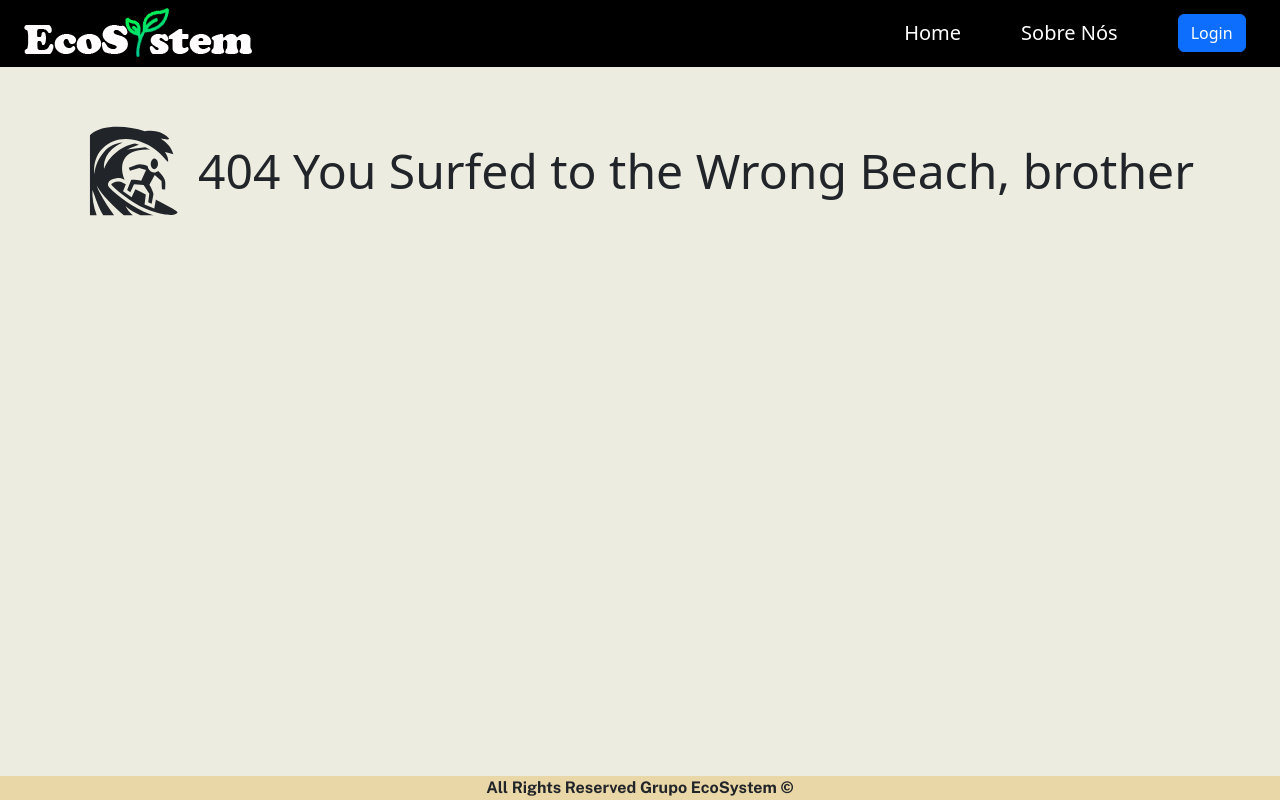
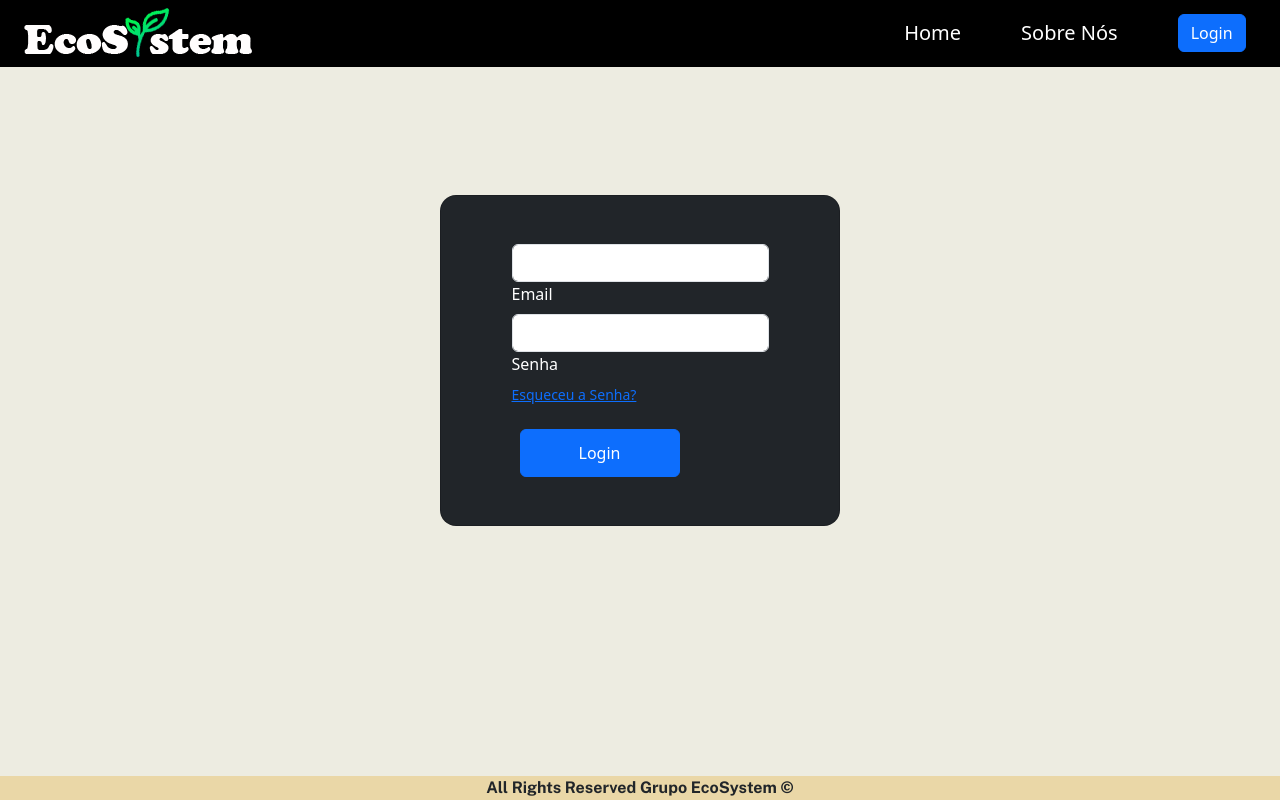
Before and after one commit to GiantMazelliWasHere/GS-Front_Web, a React (Vite) app in the folder ecosystem/: page /teste in a window 1280 px wide. Before the commit this address had no page. Built offline with nearby package versions, Linux system fonts and the light colour scheme; a web font is replaced by a local one.

Commit message:
validação de login

```diff
--- a/ecosystem/package.json
+++ b/ecosystem/package.json
@@ -18,6 +18,7 @@
     "react-bootstrap": "^2.10.2",
     "react-dom": "^18.2.0",
     "react-icons": "^5.2.1",
+    "react-router": "^6.23.1",
     "react-router-dom": "^6.23.1",
     "sass": "^1.77.3"
   },
--- a/ecosystem/src/Pages/Login.jsx
+++ b/ecosystem/src/Pages/Login.jsx
@@ -1,4 +1,4 @@
-import React, { useState } from 'react';
+import React, { useState,  } from 'react';
 import {
 MDBBtn,
 MDBContainer,
@@ -8,7 +8,7 @@ MDBCard,
 MDBCardBody,
 MDBInput,
 } from 'mdb-react-ui-kit';
-import { Link } from 'react-router-dom';
+import { Link, useNavigate } from 'react-router-dom';
 import { useGoogleLogin } from '@react-oauth/google';
 import { AiFillGoogleSquare } from "react-icons/ai";
 
@@ -18,30 +18,29 @@ function Login() {
 
     const [email, setEmail] = useState('');
     const [senha, setSenha] = useState('');
+    const navigate = useNavigate();
 
     const submitHandler = (e) => {
-        const alerta = document.createElement('h2');
-        const msg = document.getElementById('msg');
-        const limpeza = msg.innerHTML = '';
-        const limpeza2 = msg.style.backgroundColor = 'transparent';
+        const msgEmail = document.getElementById('msg-email');
+        const msgSenha = document.getElementById('msg-senha');
+        const limpezaEmail = msgEmail.innerHTML = '';
+        const limpezaSenha = msgSenha.innerHTML = '';
 
-        e.preventDefault();
-        if(email === '') {
-            limpeza
-            alerta.className = ('alerta', 'w-100');
-            alerta.innerHTML = 'Preencha o Email';
-            msg.style.backgroundColor = 'red';
-            return msg.appendChild(alerta);
+        if (email === '') {
+            limpezaEmail;
+            limpezaSenha;
+            msgEmail.innerHTML = '<div class="alert alert-danger" role="alert">Forneça seu Email!</div>';
+            return false;
         }
-        if(senha === '') {
-            limpeza;
-            alerta.className = ('alerta', 'w-100');
-            alerta.innerHTML = 'Preencha a Senha';
-            msg.style.backgroundColor = 'red';
-            return msg.appendChild(alerta);
+        if (senha === '') {
+            limpezaEmail;
+            limpezaSenha;
+            msgSenha.innerHTML = '<div class="alert alert-danger" role="alert">Forneça sua Senha!</div>';
+            return false;
         }
-        limpeza;
-        limpeza2;
+        limpezaEmail;
+        limpezaSenha;
+        return navigate('/dashboard');
     }
 
     const login = useGoogleLogin({
@@ -63,15 +62,12 @@ function Login() {
                 <p className="text-white-50 mb-5">Por favor digite seu Login e Senha</p>
 
                 <MDBInput wrapperClass='mb-1 mx-5 w-100' labelClass='text-white' label='Email' id='formControlLg' type='email' placeholder='nome@hotmail.com' size="lg" value={email} onChange={(e) => setEmail(e.target.value)} required/>
-
-
+                <div id='msg-email'></div>
                 <MDBInput wrapperClass=' mx-5 w-100' labelClass='text-white' label='Senha' id='senha' type='password' size="lg" placeholder='password' value={senha} onChange={(e) => setSenha(e.target.value)}  required/>
-                <div className='alert' id='msg'>
-                </div>
-
+                <div id="msg-senha"></div>
 
                 <p className=" small mb-3 mt-0 pb-lg-2"><Link to={'/esqueceusenha'}>Esqueceu a Senha?</Link></p>
-                <MDBBtn outline className='mx-2 px-5 btn btn-primary link_login' color='white' size='lg' onClick={submitHandler}>
+                <MDBBtn outline className='mx-2 px-5 btn btn-primary link_login' id='btn' color='white' size='lg' onClick={submitHandler}>
                 Login
                 </MDBBtn>
 
--- /dev/null
+++ b/ecosystem/src/Pages/Teste.jsx
@@ -0,0 +1,67 @@
+import React, { useState } from 'react';
+import {
+  MDBValidation,
+  MDBValidationItem,
+  MDBInput,
+  MDBBtn,
+  MDBContainer,
+  MDBRow,
+  MDBCol,
+  MDBCard,
+  MDBCardBody
+} from 'mdb-react-ui-kit';
+import { Link } from 'react-router-dom';
+import { useGoogleLogin } from '@react-oauth/google';
+import { AiFillGoogleSquare } from "react-icons/ai";
+
+export default function Test() {
+  const [formValue, setFormValue] = useState({
+    email: '',
+    senha: '',
+  });
+
+  const onChange = (e) => {
+    setFormValue({...formValue, [e.target.name]: e.target.value });
+  };
+
+  return (
+    <MDBContainer fluid className='marg'>
+        <MDBRow className='d-flex justify-content-center align-items-center h-100'>
+            <MDBCol col='12'>
+                <MDBCard className='bg-dark text-white mt-5 mx-auto' style={{borderRadius: '1rem', maxWidth: '400px'}}>
+                    <MDBCardBody className='p-5 d-flex flex-column align-items-center mx-auto w-100'>
+                        <MDBValidation>
+                        <MDBValidationItem feedback='Forneça seu Email!' required>
+                                <MDBInput
+                                value={formValue.email}
+                                name='email'
+                                onChange={onChange}
+                                id='validationCustom05'
+                                required
+                                label='Email'
+                                type='email'
+                                />
+                            </MDBValidationItem>
+                            <MDBValidationItem feedback='Forneça sua Senha!' invalid>
+                                <MDBInput
+                                value={formValue.senha}
+                                name='senha'
+                                onChange={onChange}
+                                id='validationCustom05'
+                                required
+                                label='Senha'
+                                type='password'
+                                />
+                            </MDBValidationItem>
+                            <p className=" small mb-3 mt-0 pb-lg-2"><Link to={'/esqueceusenha'}>Esqueceu a Senha?</Link></p>
+                            <div className='col-12'>
+                                <MDBBtn outline className='mx-2 px-5 btn btn-primary link_login' color='white'  type='submit'>Login</MDBBtn>
+                            </div>
+                        </MDBValidation>
+                    </MDBCardBody>
+                </MDBCard>
+            </MDBCol>
+        </MDBRow>
+    </MDBContainer>
+  );
+}
--- a/ecosystem/src/main.jsx
+++ b/ecosystem/src/main.jsx
@@ -11,6 +11,7 @@ import PageNotFound from "./Pages/PageNotFound.jsx";
 import EsqueceuSenha from "./Pages/EsqueceuSenha.jsx";
 import 'bootstrap/dist/css/bootstrap.min.css';
 import 'bootstrap/dist/js/bootstrap.bundle.js';
+import Test from "./Pages/Teste.jsx";
 
 const router = createBrowserRouter([
   {
@@ -23,6 +24,7 @@ const router = createBrowserRouter([
       {path: "dashboard", element: <Dashboard/>},
       {path: "cadastro", element: <Cadastro/>},
       {path: "esqueceusenha", element: <EsqueceuSenha/>},
+      {path: "teste", element: <Test/>},
       {path: "*", element: <PageNotFound/>}
 
     ]
```
Also changed, not shown: 1 other file (tests, documents, lock files or other folders).
